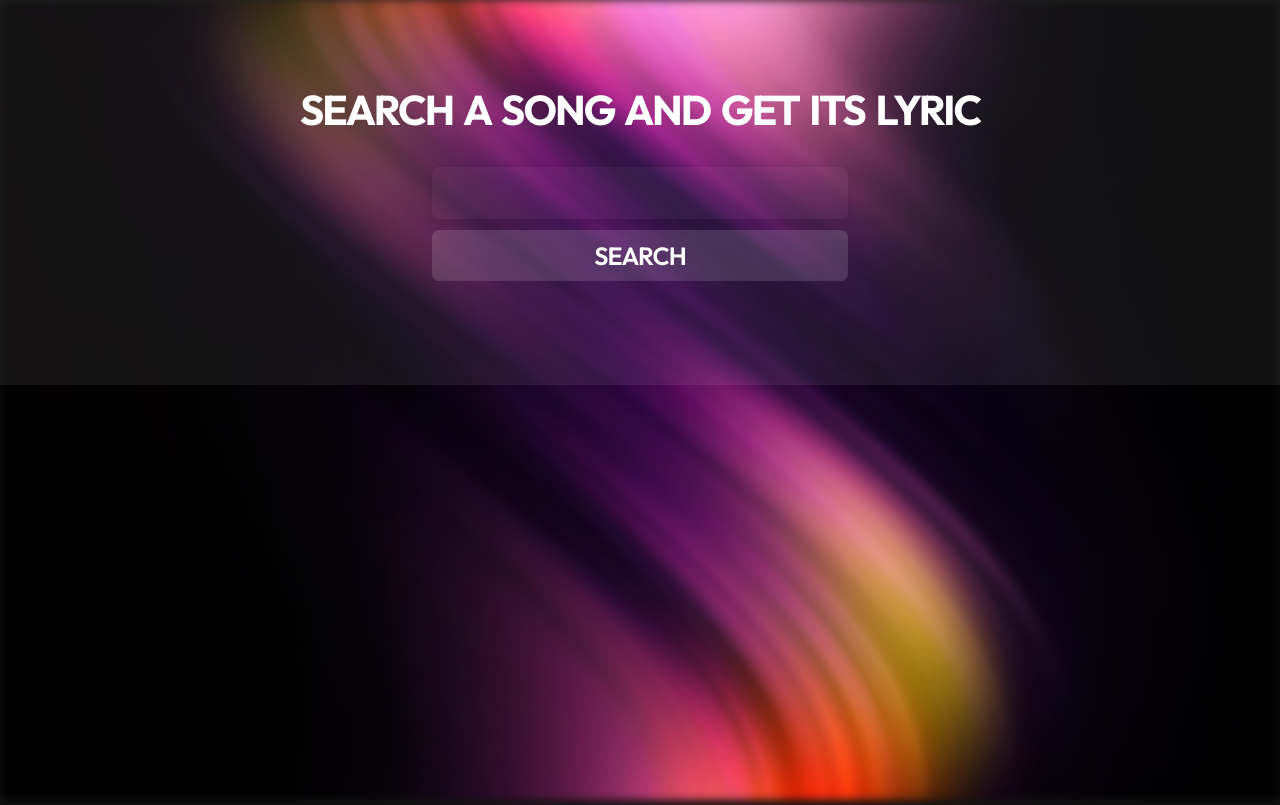
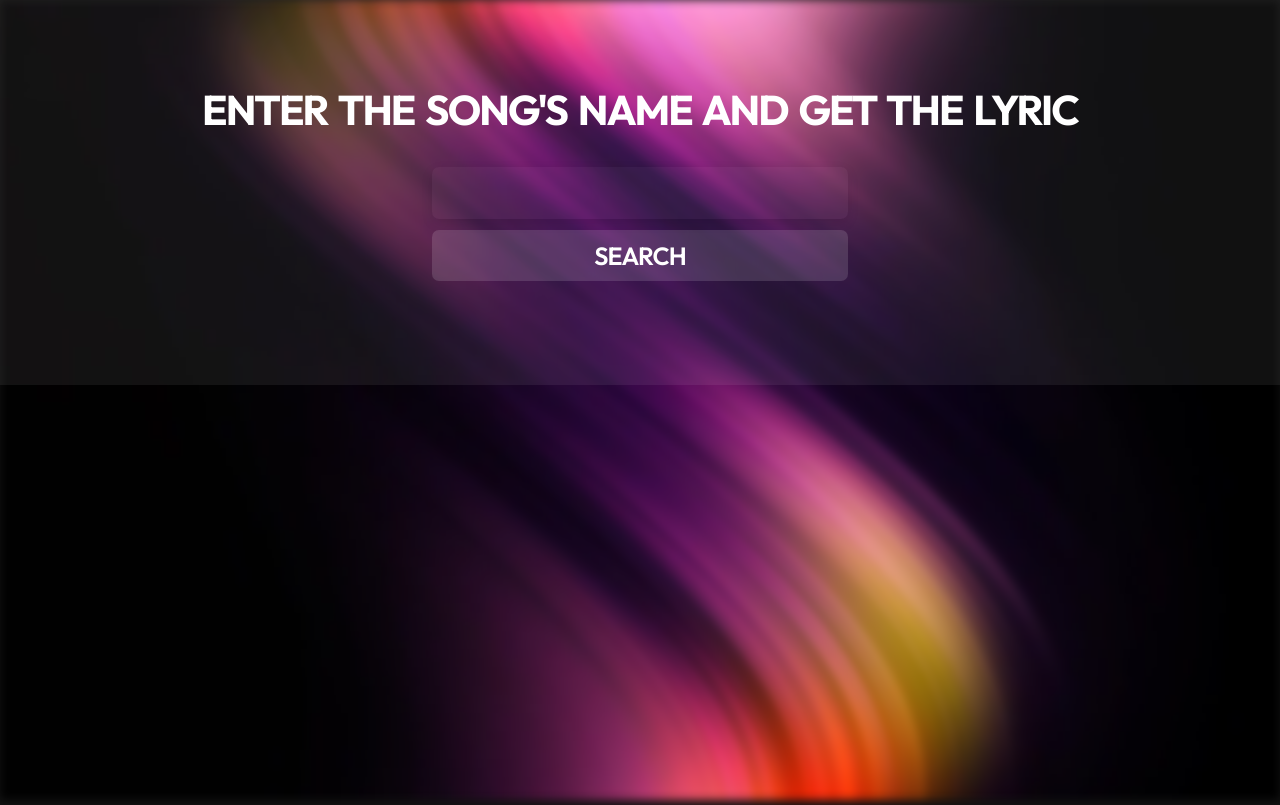
Before and after one commit to v-amirrr/lyrics-search, a React (Create React App) app: page / in a window 1280 px wide. Built offline with nearby package versions, Linux system fonts and the light colour scheme.

Commit message:
chore: chnaged the tecxt of title in the header

```diff
--- a/src/components/Header.js
+++ b/src/components/Header.js
@@ -22,7 +22,7 @@ const Header = () => {
         <>
             <HeaderContainer initial='hidden' animate='visible' exit='exit' variants={headerVariants}>
                 <div className='header-title'>
-                    <h1>search a song and get its lyric</h1>
+                    <h1>enter the song's name and get the lyric</h1>
                 </div>
 
                 <form className='header-form'>
```
